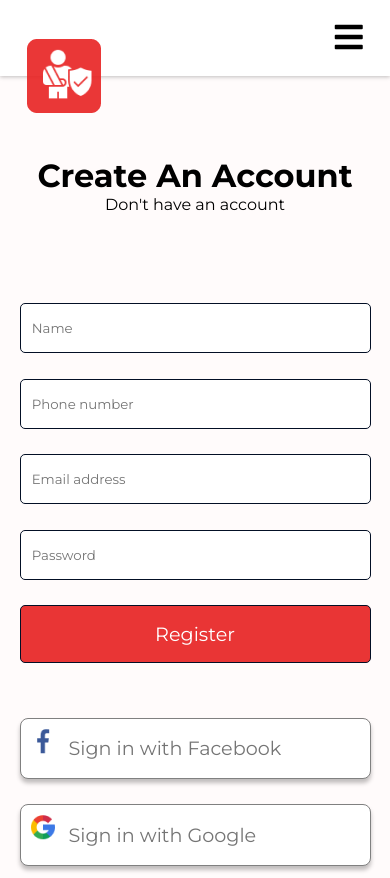
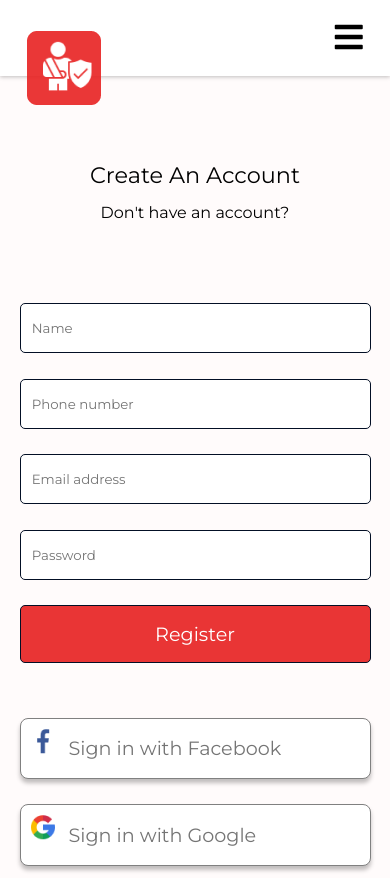
Before and after one commit to samfrexz/er-reg, a plain HTML site: page index.html in a window 390 px wide. Drawn offline with Linux system fonts and the light colour scheme.

Commit message:
initial commit

```diff
--- a/index.html
+++ b/index.html
@@ -40,7 +40,7 @@
     <div class="create-account">
       <h1>Create An Account</h1>
       <div class="show">
-        <p>Don't have an account</p>
+        <p>Don't have an account?</p>
       </div>
       <div class="circle">
         <img src="./assets/Group 34.png" alt="">
--- a/stylesheet/index.css
+++ b/stylesheet/index.css
@@ -44,6 +44,7 @@ nav {
   text-decoration: none;
   font-size: 1.2rem;
   font-weight: 500;
+  color: #000;
 }
 
 .bars {
@@ -54,6 +55,7 @@ nav {
 .create-account {
   width: 100%;
   height: 14vh;
+  margin-left: 8rem;
   display: flex;
   justify-content: center;
   align-items: center;
@@ -64,7 +66,7 @@ nav {
 }
 
 .circle img {
-  right: -38rem;
+  right: -33rem;
   position: relative;
   top: 25vh;
 }
@@ -174,6 +176,10 @@ input[type="checkbox"] {
     display: flex;
   }
 
+  .logo {
+    top: 2rem;
+  }
+
   .bars::after {
     content: "\f0c9";
     font-weight: 900;
@@ -217,8 +223,19 @@ input[type="checkbox"] {
 
   .create-account {
     margin-top: 5rem;
+    margin-left: 0;
+    line-height: 0.4in;
     display: block;
     text-align: center;
+  }
+
+  .create-account h1 {
+    font-size: 1.4rem;
+    font-weight: 400;
+  }
+
+  .create-account p {
+    font-size: 1rem;
   }
 
   .show {
```
